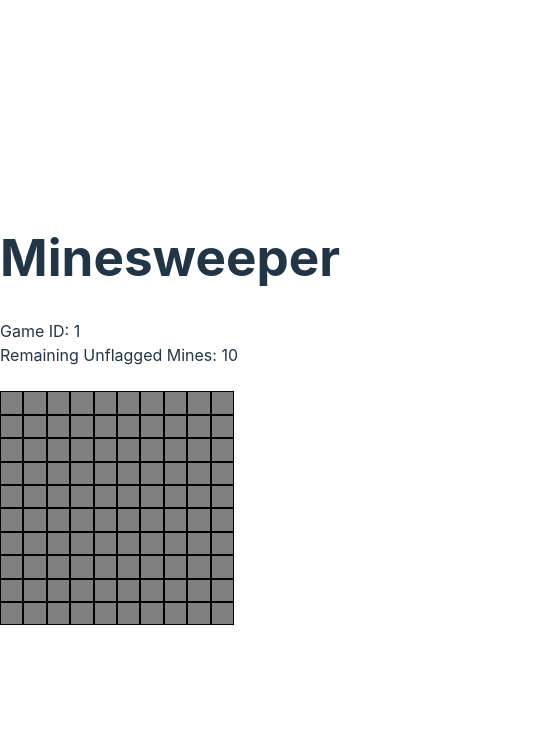
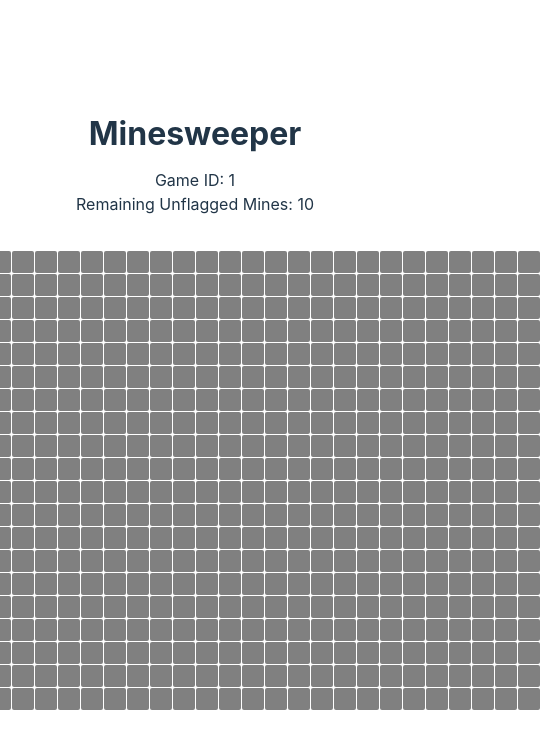
Before and after one commit to JacobTheEldest/minesweeper, a React (Vite) app: page / in a window 390 px wide. Shown: the top 748 px of the page, 540 px wide, since content can reach past the window. Built offline with nearby package versions, Linux system fonts and the light colour scheme.

Commit message:
fix(styling): adjust the css for improved looks and responsiveness to board size
Center the app. Replace the border between cells with margin. Clean CSS files.

closes #34

```diff
--- a/src/App.css
+++ b/src/App.css
@@ -1,4 +1,15 @@
+.game-info {
+  text-align: center;
+  margin-bottom: 10px;
+}
+
+.game-info h1 {
+  margin-top: 0%;
+  margin-bottom: 10px;
+}
+
 .game-result {
+  color: red;
 }
 
 /* .App {
--- a/src/App.tsx
+++ b/src/App.tsx
@@ -35,14 +35,15 @@ const App: React.FC = () => {
   const [gameResult, setGameResult] = useState<GameResult>('');
 
   const global = {
-    rows: 10,
-    cols: 10,
+    rows: 20,
+    cols: 30,
     mines: 10,
   };
 
   const handleGameRestartClick = () => {
     setGameResult('');
     setGameId(gameId + 1);
+
     setAttributeCount({
       flaggedCount: 0,
       revealedCount: 0,
@@ -68,6 +69,7 @@ const App: React.FC = () => {
       }}
     >
       <div className="">
+        <div className="game-info">
           <h1>Minesweeper</h1>
           Game ID: {gameId}
           <br />
@@ -77,10 +79,11 @@ const App: React.FC = () => {
             : 0}
           <br />
           <span className="game-result">{endMessage}</span>
+          <br />
           {gameResult !== '' ? (
             <button onClick={handleGameRestartClick}>Restart</button>
           ) : null}
-        <br />
+        </div>
         <Board global={global} />
         <br />
       </div>
--- a/src/components/Board.css
+++ b/src/components/Board.css
@@ -1,32 +1,34 @@
 .board {
   display: grid;
-
-  grid-template-columns: repeat(10, 1fr);
-
-  grid-gap: 0px;
-
-  max-width: 60vmin;
-  /* justify-content: center; */
-  /* place-items: center; */
+  grid-auto-rows: 1fr;
 }
 
 .game-over {
   pointer-events: none;
   filter: blur(1px) grayscale(100%);
-  /* filter: blur(1px) hue-rotate(0deg); */
   opacity: 0.6;
 }
 
 .row {
+  display: grid;
+  grid-auto-flow: column;
+  grid-auto-columns: 1fr;
 }
 
 .cell {
-  border: 1px solid;
   aspect-ratio: 1;
+  min-height: 22px;
+  min-width: 22px;
+
+  color: black;
+  line-height: 1rem;
+
+  margin: 0.5px;
+  border-radius: 2px;
+
   display: flex;
   justify-content: center;
   align-items: center;
-  color: black;
 }
 .cell:hover {
   background: lightcoral;
--- a/src/index.css
+++ b/src/index.css
@@ -12,47 +12,11 @@
   -webkit-font-smoothing: antialiased;
   -moz-osx-font-smoothing: grayscale;
   -webkit-text-size-adjust: 100%;
-}
 
-a {
-  font-weight: 500;
-  color: #646cff;
-  text-decoration: inherit;
-}
-a:hover {
-  color: #535bf2;
-}
-
-body {
-  margin: 0;
+  height: 100vh; /* Magic here */
   display: flex;
-  place-items: center;
-  min-width: 320px;
-  min-height: 100vh;
-}
-
-h1 {
-  font-size: 3.2em;
-  line-height: 1.1;
-}
-
-button {
-  border-radius: 8px;
-  border: 1px solid transparent;
-  padding: 0.6em 1.2em;
-  font-size: 1em;
-  font-weight: 500;
-  font-family: inherit;
-  background-color: #1a1a1a;
-  cursor: pointer;
-  transition: border-color 0.25s;
-}
-button:hover {
-  border-color: #646cff;
-}
-button:focus,
-button:focus-visible {
-  outline: 4px auto -webkit-focus-ring-color;
+  justify-content: center;
+  align-items: center;
 }
 
 @media (prefers-color-scheme: light) {
```
Lines whose indentation alone changed are shown as unchanged.
